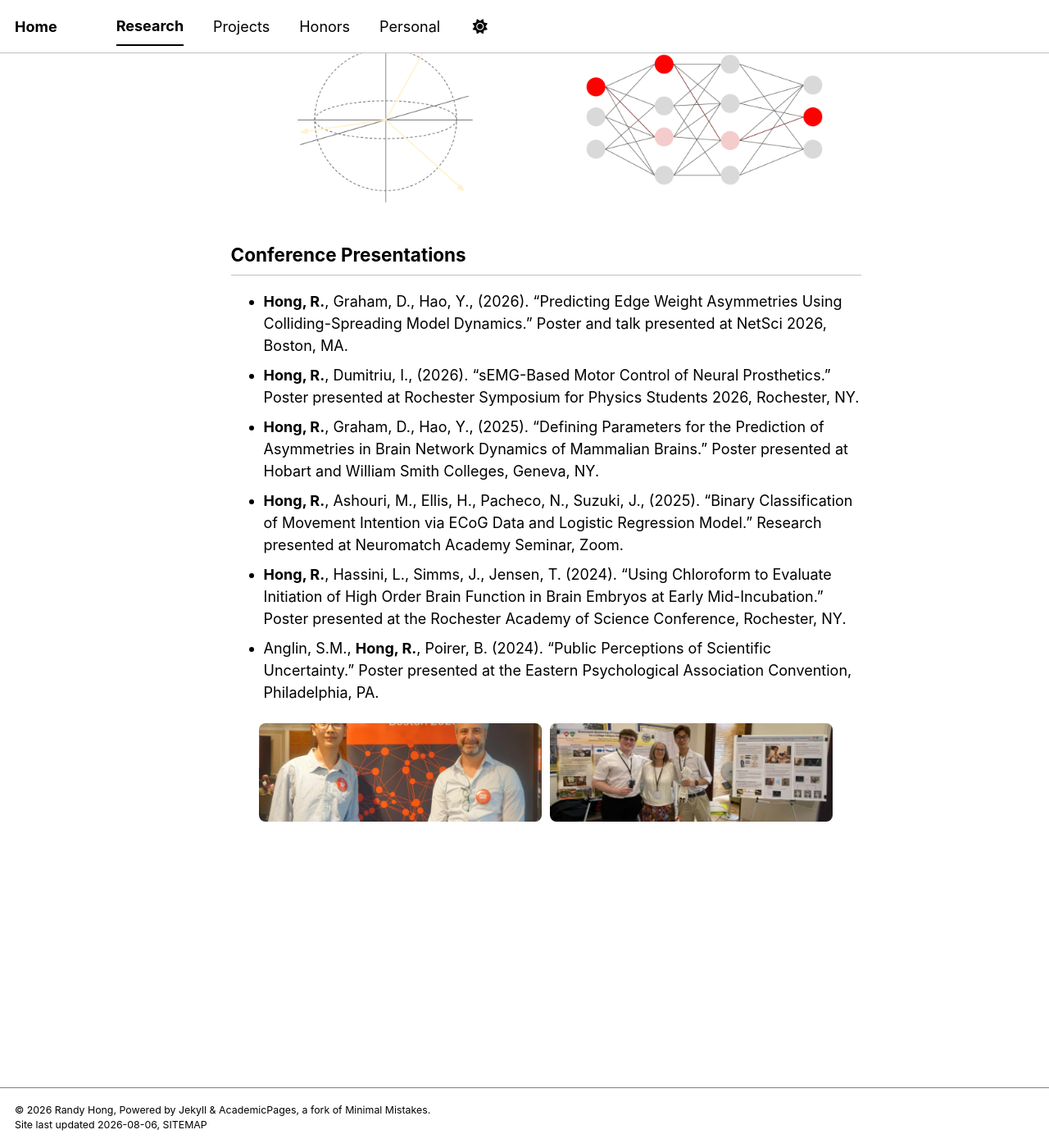
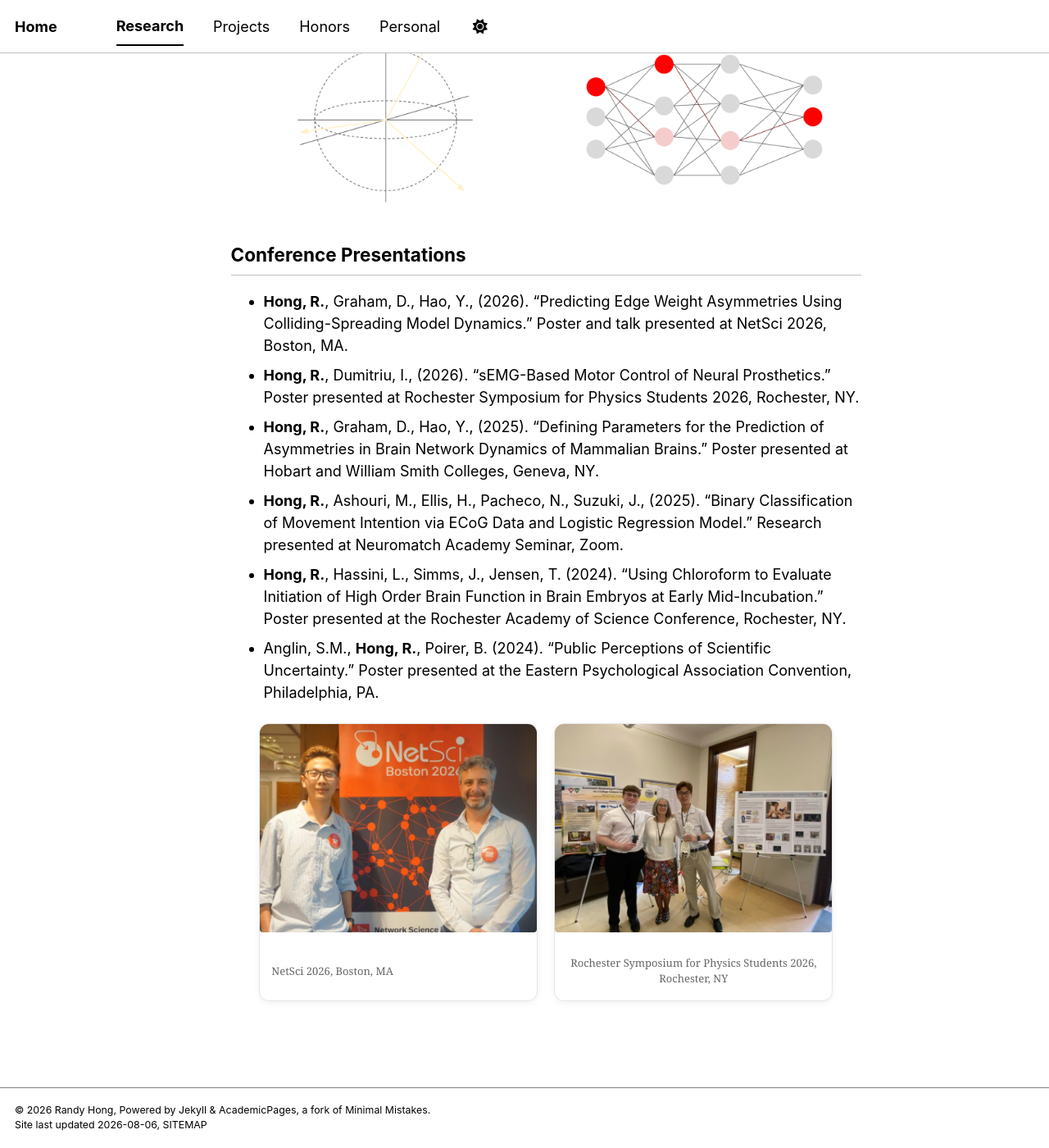
Before and after one commit to randyhongg/randyhongg.github.io, a Jekyll site: the page built from _pages/research.md, in a window 1280 px wide and 1400 px high, scrolled down 948 px. Shown: the whole window at 82% size. Built offline with Jekyll 4.4.1, drawn with Linux system fonts in a browser that asks for light colours; a style sheet for code colours, icons or effects is not loaded.

Commit message:
Update research.md

```diff
--- a/_pages/research.md
+++ b/_pages/research.md
@@ -45,25 +45,45 @@ Despite our efforts, we understand very little about how the brain communicates
 - Anglin, S.M., **Hong, R.**, Poirer, B. (2024). “Public Perceptions of Scientific Uncertainty.” Poster presented at the Eastern Psychological Association Convention, Philadelphia, PA.
 
 <style>
-.photo-collage {
-  display: grid;
-  grid-template-columns: repeat(4, 1fr);
-  grid-auto-rows: 120px;
-  gap: 10px;
+.conference-photos {
+  display: flex;
+  gap: 20px;
   max-width: 700px;
   margin: 24px auto;
+  flex-wrap: wrap;
+  justify-content: center;
 }
-.photo-collage img {
+.conference-photos figure {
+  margin: 0;
+  flex: 1 1 300px;
+  max-width: 340px;
+  border: 1px solid #e5e5e5;
+  border-radius: 12px;
+  overflow: hidden;
+  box-shadow: 0 2px 8px rgba(0, 0, 0, 0.06);
+  background-color: #fff;
+}
+.conference-photos img {
   width: 100%;
-  height: 100%;
+  aspect-ratio: 4 / 3;
   object-fit: cover;
-  border-radius: 8px;
+  display: block;
 }
-.photo-collage .tall { grid-row: span 2; }
-.photo-collage .wide { grid-column: span 2; }
+.conference-photos figcaption {
+  padding: 10px 14px;
+  font-size: 13px;
+  color: #666;
+  text-align: center;
+}
 </style>
 
-<div class="photo-collage">
-  <img src="../images/netsci2026.jpg" class="wide" alt="NetSci 2026">
-  <img src="../images/rochsym2026.jpg" class="wide" alt="Rochester Symposium 2026">
+<div class="conference-photos">
+  <figure>
+    <img src="../images/netsci2026.jpg" alt="NetSci 2026">
+    <figcaption>NetSci 2026, Boston, MA</figcaption>
+  </figure>
+  <figure>
+    <img src="../images/rochsym2026.jpg" alt="Rochester Symposium 2026">
+    <figcaption>Rochester Symposium for Physics Students 2026, Rochester, NY</figcaption>
+  </figure>
 </div>
```
